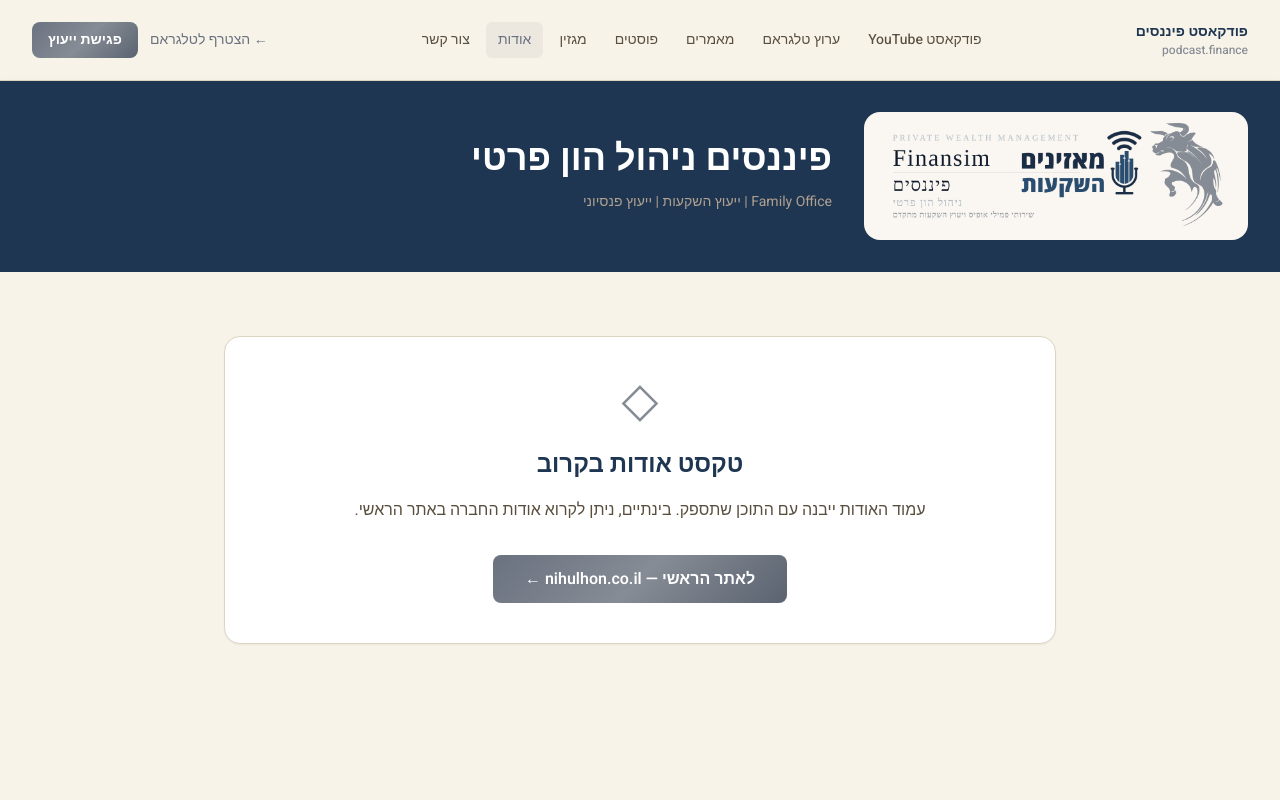
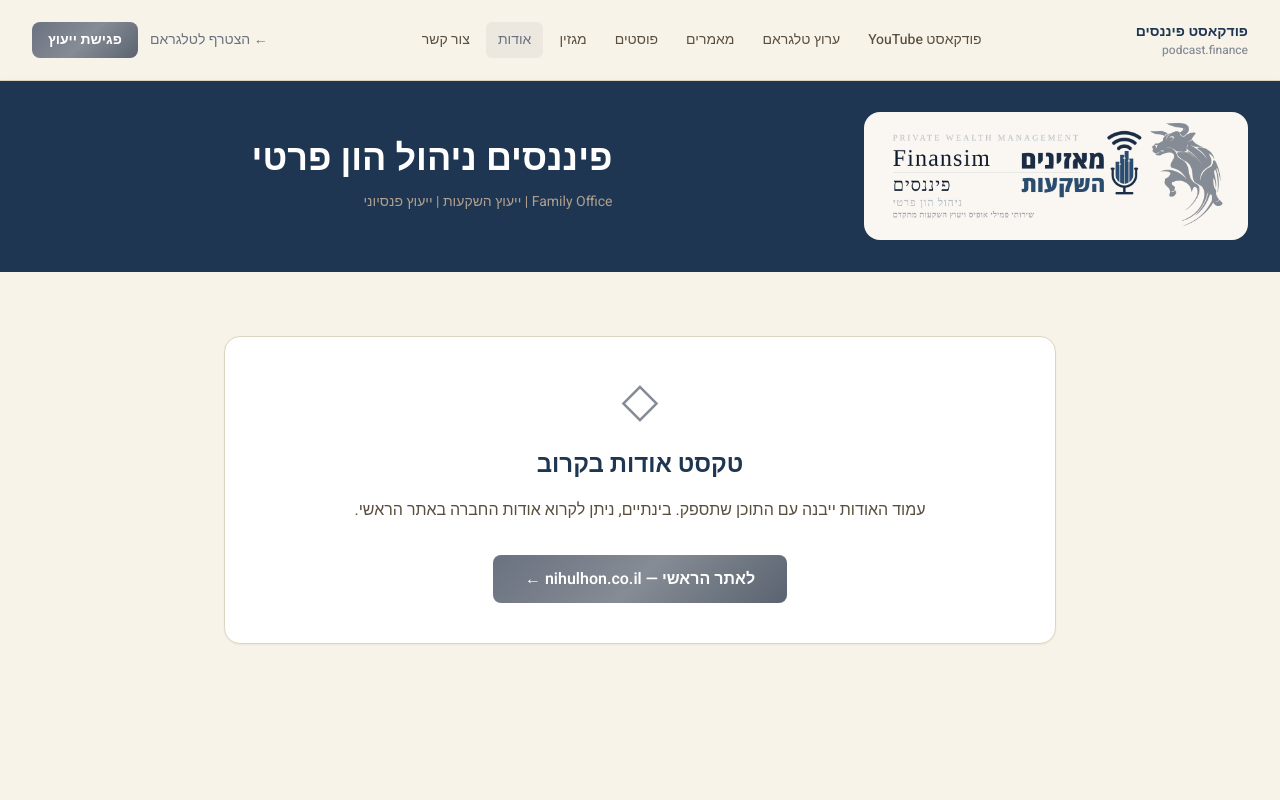
Before and after one commit to eyal-blip/podcast-finance-site, a Next.js app: page /about in a window 1280 px wide. Shown: the top 800 px of the page. Built offline with nearby package versions, Linux system fonts and the light colour scheme.

Commit message:
center header content between logo and left edge

```diff
--- a/app/page.tsx
+++ b/app/page.tsx
@@ -81,8 +81,9 @@
             alt="פיננסים — ניהול הון פרטי"
             className="h-24 md:h-32 w-auto object-contain flex-shrink-0 rounded-2xl"
           />
-          {/* Content — שמאל */}
-          <div className="flex-1 flex flex-col gap-4">
+          {/* Content — ממורכז בחלל השמאלי */}
+          <div className="flex-1 flex items-center justify-center">
+            <div className="flex flex-col gap-4">
               <h1 className="text-3xl md:text-4xl font-black text-white leading-tight">
                 פודקאסט פיננסים
               </h1>
@@ -97,6 +98,7 @@
                 <Link href="/contact" className="btn-outline-gold text-sm px-5 py-2.5 justify-center !border-[#868C95] !text-[#A8AEB8] hover:!text-white">
                   פגישת ייעוץ ←
                 </Link>
+              </div>
             </div>
           </div>
         </div>
--- a/components/PageHeader.tsx
+++ b/components/PageHeader.tsx
@@ -15,11 +15,13 @@
           alt="פיננסים — ניהול הון פרטי"
           className="h-24 md:h-32 w-auto object-contain flex-shrink-0 rounded-2xl"
         />
-        {/* כותרת + תוכן — שמאל */}
-        <div className="flex-1 flex flex-col gap-3">
-          <h1 className="text-3xl md:text-4xl font-black text-white leading-tight">{title}</h1>
-          {subtitle && <p className="text-[#B0A090] text-sm leading-relaxed">{subtitle}</p>}
-          {children}
+        {/* כותרת + תוכן — ממורכז בחלל השמאלי, טקסט מיושר ימין */}
+        <div className="flex-1 flex items-center justify-center">
+          <div className="flex flex-col gap-3">
+            <h1 className="text-3xl md:text-4xl font-black text-white leading-tight">{title}</h1>
+            {subtitle && <p className="text-[#B0A090] text-sm leading-relaxed">{subtitle}</p>}
+            {children}
+          </div>
         </div>
       </div>
     </div>
```
Lines whose indentation alone changed are shown as unchanged.
